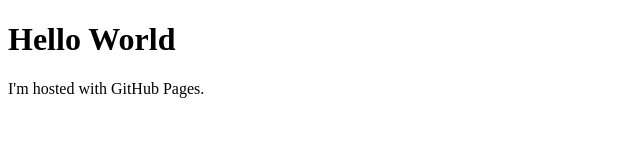
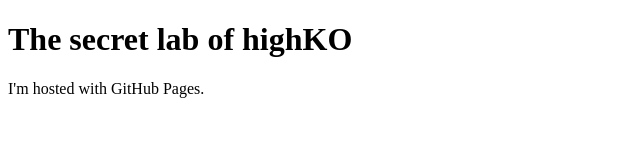
Before and after one commit to highK0/highK0.github.io, a plain HTML site: page index.html in a window 1280 px wide. Shown: the whole page, without its empty margins (0-640 px from the left). Drawn offline with Linux system fonts and the light colour scheme.

Commit message:
1st test

```diff
--- a/index.html
+++ b/index.html
@@ -1,7 +1,7 @@
 <!DOCTYPE html>
 <html>
 <body>
-<h1>Hello World</h1>
+<h1>The secret lab of highKO</h1>
 <p>I'm hosted with GitHub Pages.</p>
 </body>
 </html>
```
